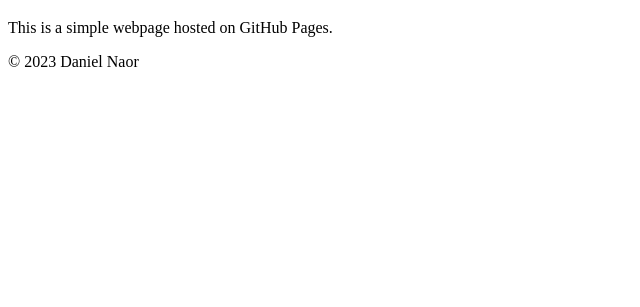
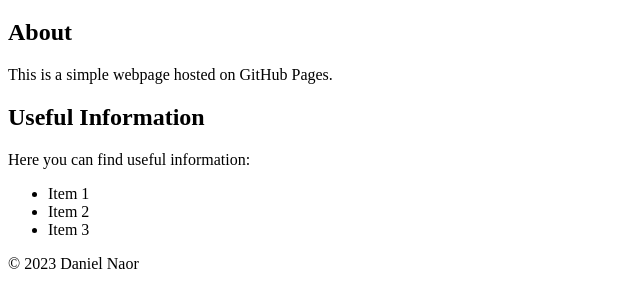
Before and after one commit to Danielnaor/Danielnaor.github.io, a plain HTML site: page index.html in a window 1280 px wide. Shown: the part 61-368 px from the top of the page, without its empty margins (0-640 px from the left). Drawn offline with Linux system fonts and the light colour scheme.

Commit message:
Add header and main sections to index.html

```diff
--- a/index.html
+++ b/index.html
@@ -6,8 +6,27 @@
     <title>Daniel Naor</title>
 </head>
 <body>
-    <h1>Welcome to Daniel Naor's Page</h1>
-    <p>This is a simple webpage hosted on GitHub Pages.</p>
+    <header>
+        <h1>Welcome to Daniel Naor's Page</h1>
+    </header>
+
+    <main>
+        <section>
+            <h2>About</h2>
+            <p>This is a simple webpage hosted on GitHub Pages.</p>
+        </section>
+
+        <section>
+            <h2>Useful Information</h2>
+            <p>Here you can find useful information:</p>
+            <ul>
+                <li>Item 1</li>
+                <li>Item 2</li>
+                <li>Item 3</li>
+            </ul>
+        </section>
+    </main>
+
     <footer>&copy; 2023 Daniel Naor</footer>
 </body>
 </html>
```
